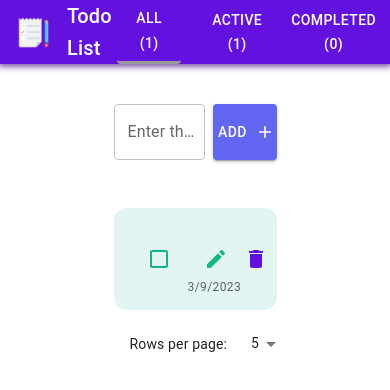
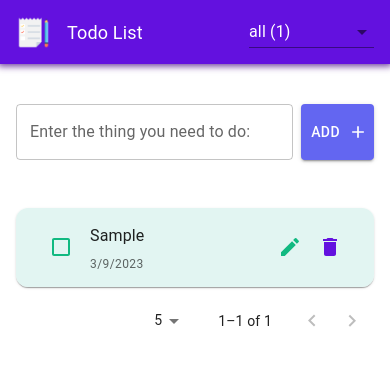
Before and after one commit to Karinkaaa/todo-list, a React (Create React App) app: page / in a window 390 px wide. Both pictures are taken after typing "Sample" into the empty fields and a click on the button "ADD". Shown: the top 390 px of the page. Built offline with nearby package versions, Linux system fonts and the light colour scheme.

Commit message:
updated styles

```diff
--- a/src/components/Todo.tsx
+++ b/src/components/Todo.tsx
@@ -61,8 +61,9 @@ export const Todo: React.FC<TodoProps> = ({ todo }) => {
         bgcolor: completed ? "primary.light" : "secondary.light",
         borderRadius: 3,
         marginBottom: 1,
+        boxShadow: 1,
         "&:hover": {
-          boxShadow: completed ? "#6311df 0 1px 2px" : "#056042 0 1px 2px"
+          boxShadow: 5,
         },
       }}
     >
@@ -79,7 +80,13 @@ export const Todo: React.FC<TodoProps> = ({ todo }) => {
             readOnly: isReadonly,
             ref,
             disableUnderline: isReadonly,
-            sx: { textDecoration: completed ? "line-through" : "none" },
+            sx: {
+              textDecoration: completed ? "line-through" : "none",
+              cursor: isReadonly ? "default" : "inherit",
+            },
+          }}
+          inputProps={{
+            sx: { cursor: isReadonly ? "default" : "inherit" },
           }}
           variant="standard"
           fullWidth
--- a/src/components/TodoContainer.tsx
+++ b/src/components/TodoContainer.tsx
@@ -9,7 +9,7 @@ export const TodoContainer: React.FC = () => {
   const todos = useTodos(selector);
 
   return (
-    <Container sx={{ mt: 6, mb: 5, width: "50%" }}>
+    <Container maxWidth="md" sx={{ mt: 6, mb: 5 }}>
       <TodoInput />
       {todos.length ? (
         <TodoList todos={todos} />
--- a/src/components/TodoNavigation.tsx
+++ b/src/components/TodoNavigation.tsx
@@ -1,14 +1,19 @@
+import { useMediaQuery, useTheme } from "@mui/material";
 import AppBar from "@mui/material/AppBar";
 import Toolbar from "@mui/material/Toolbar";
 import Typography from "@mui/material/Typography";
 import React from "react";
+import logo from "../assets/logo.png";
 import { TODO_TYPE } from "../enums";
 import { useAppDispatch, useAppSelector, useTodosCount } from "../redux/hooks";
 import { setSelector } from "../redux/todoSlice";
 import { SelectorType } from "../types";
 import { NavigationButton } from "./NavigationButton";
+import { TodoTypeSelect } from "./TodoTypeSelect";
 
 export const TodoNavigation: React.FC = () => {
+  const theme = useTheme();
+  const sm = useMediaQuery(theme.breakpoints.down("sm"));
   const dispatch = useAppDispatch();
   const selector = useAppSelector((state) => state.todos.selector);
   const { all, active, completed } = useTodosCount();
@@ -23,38 +28,52 @@ export const TodoNavigation: React.FC = () => {
         sx={{ boxShadow: "0 0 7px 2px rebeccapurple", bgcolor: "primary.dark" }}
       >
         <Toolbar>
-          <img style={{ width: "35px" }} src="/logo.png" alt="logo" />
+          <img style={{ width: "35px" }} src={logo} alt="logo" />
           <Typography
-            variant="h6"
             component="div"
-            sx={{ display: "flex", alignItems: "center", flexGrow: 1, ml: 2 }}
+            sx={{
+              display: "flex",
+              alignItems: "center",
+              flexGrow: 1,
+              ml: 2,
+              fontSize: sm ? "18px" : "20px",
+            }}
           >
             Todo List
           </Typography>
+          {sm ? (
+            <TodoTypeSelect />
+          ) : (
+            <>
               <NavigationButton
-            label={`All (${all})`}
+                label={`${TODO_TYPE.ALL} (${all})`}
                 handleClickButton={() => handleChangeSelector(TODO_TYPE.ALL)}
                 sx={{
                   borderBottom: selector === TODO_TYPE.ALL ? "outset" : "none",
                 }}
               />
               <NavigationButton
-            label={`Active (${active})`}
+                label={`${TODO_TYPE.ACTIVE} (${active})`}
                 sx={{
                   ml: 3,
                   mr: 3,
-              borderBottom: selector === TODO_TYPE.ACTIVE ? "outset" : "none",
+                  borderBottom:
+                    selector === TODO_TYPE.ACTIVE ? "outset" : "none",
                 }}
                 handleClickButton={() => handleChangeSelector(TODO_TYPE.ACTIVE)}
               />
               <NavigationButton
-            label={`Completed (${completed})`}
-            handleClickButton={() => handleChangeSelector(TODO_TYPE.COMPLETED)}
+                label={`${TODO_TYPE.COMPLETED} (${completed})`}
+                handleClickButton={() =>
+                  handleChangeSelector(TODO_TYPE.COMPLETED)
+                }
                 sx={{
                   borderBottom:
                     selector === TODO_TYPE.COMPLETED ? "outset" : "none",
                 }}
               />
+            </>
+          )}
         </Toolbar>
       </AppBar>
       <Toolbar />
--- a/src/components/TodoPagination.tsx
+++ b/src/components/TodoPagination.tsx
@@ -1,3 +1,4 @@
+import { useMediaQuery, useTheme } from "@mui/material";
 import TablePagination from "@mui/material/TablePagination";
 import React from "react";
 import { usePaginationActions } from "../redux/hooks";
@@ -14,6 +15,8 @@ export const TodoPagination: React.FC<TablePaginationProps> = ({
   count,
 }) => {
   const { changePage, changeRowsPerPage } = usePaginationActions();
+  const theme = useTheme();
+  const xs = useMediaQuery(theme.breakpoints.down(400));
 
   return (
     <TablePagination
@@ -22,6 +25,7 @@ export const TodoPagination: React.FC<TablePaginationProps> = ({
       page={page}
       onPageChange={changePage}
       rowsPerPage={limit}
+      labelRowsPerPage={xs ? "" : "Rows per page:"}
       rowsPerPageOptions={[5, 10, 25, 50, 100]}
       onRowsPerPageChange={changeRowsPerPage}
     />
--- /dev/null
+++ b/src/components/TodoTypeSelect.tsx
@@ -0,0 +1,45 @@
+import {
+  Box,
+  FormControl,
+  MenuItem,
+  Select,
+  SelectChangeEvent,
+} from "@mui/material";
+import React from "react";
+import { TODO_TYPE } from "../enums";
+import { useAppDispatch, useAppSelector, useTodosCount } from "../redux/hooks";
+import { setSelector } from "../redux/todoSlice";
+import { SelectorType } from "../types";
+
+export const TodoTypeSelect: React.FC = () => {
+  const dispatch = useAppDispatch();
+  const selector = useAppSelector((state) => state.todos.selector);
+  const { all, active, completed } = useTodosCount();
+
+  const handleChange = (event: SelectChangeEvent<SelectorType>) => {
+    dispatch(setSelector(event.target.value));
+  };
+
+  return (
+    <Box>
+      <FormControl sx={{ my: 2, minWidth: 125 }}>
+        <Select
+          value={selector}
+          onChange={handleChange}
+          variant="standard"
+          sx={{ color: "white" }}
+        >
+          <MenuItem value={TODO_TYPE.ALL}>
+            {`${TODO_TYPE.ALL} (${all})`}
+          </MenuItem>
+          <MenuItem value={TODO_TYPE.ACTIVE}>
+            {`${TODO_TYPE.ACTIVE} (${active})`}
+          </MenuItem>
+          <MenuItem value={TODO_TYPE.COMPLETED}>
+            {`${TODO_TYPE.COMPLETED} (${completed})`}
+          </MenuItem>
+        </Select>
+      </FormControl>
+    </Box>
+  );
+};
```
Also changed, not shown: src/assets/logo.png (renamed from public/logo.png). Lines whose indentation alone changed are shown as unchanged.
